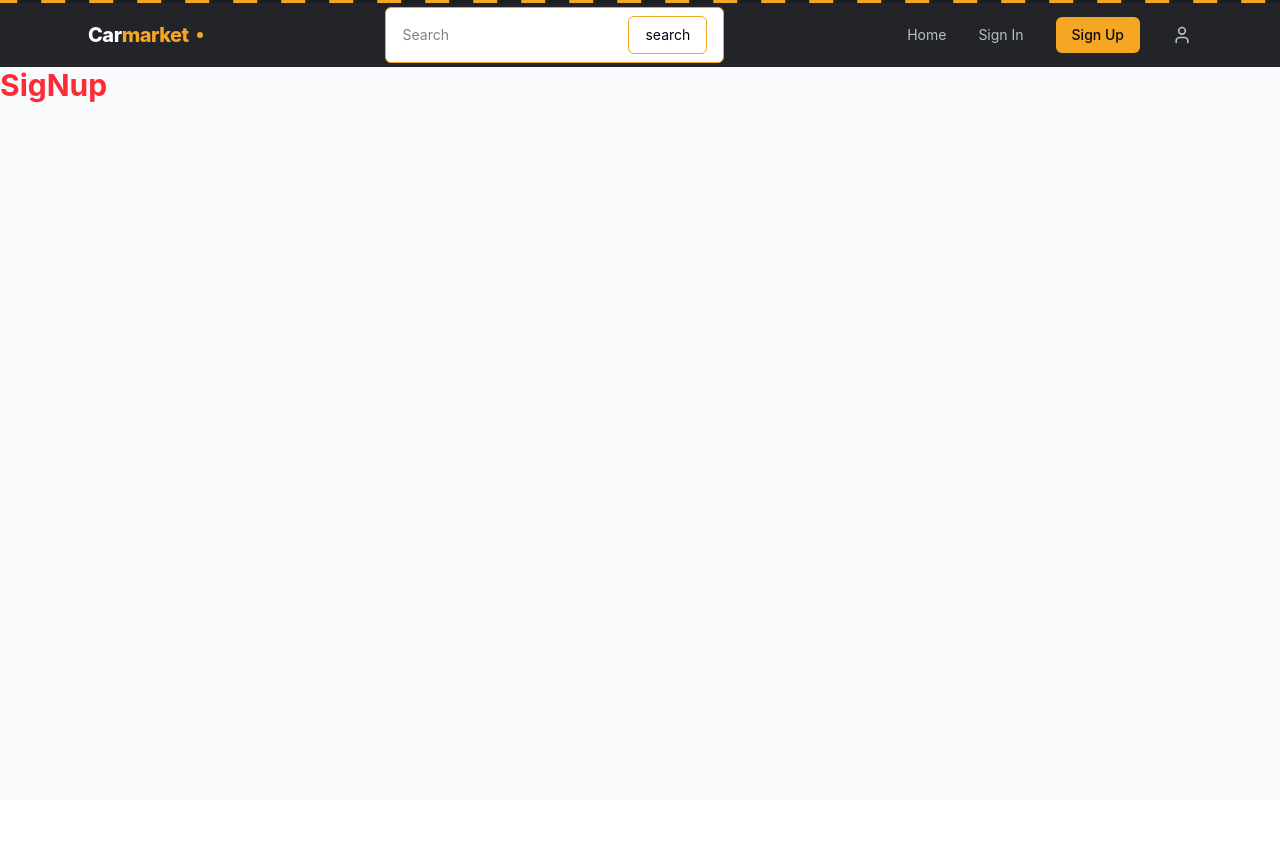
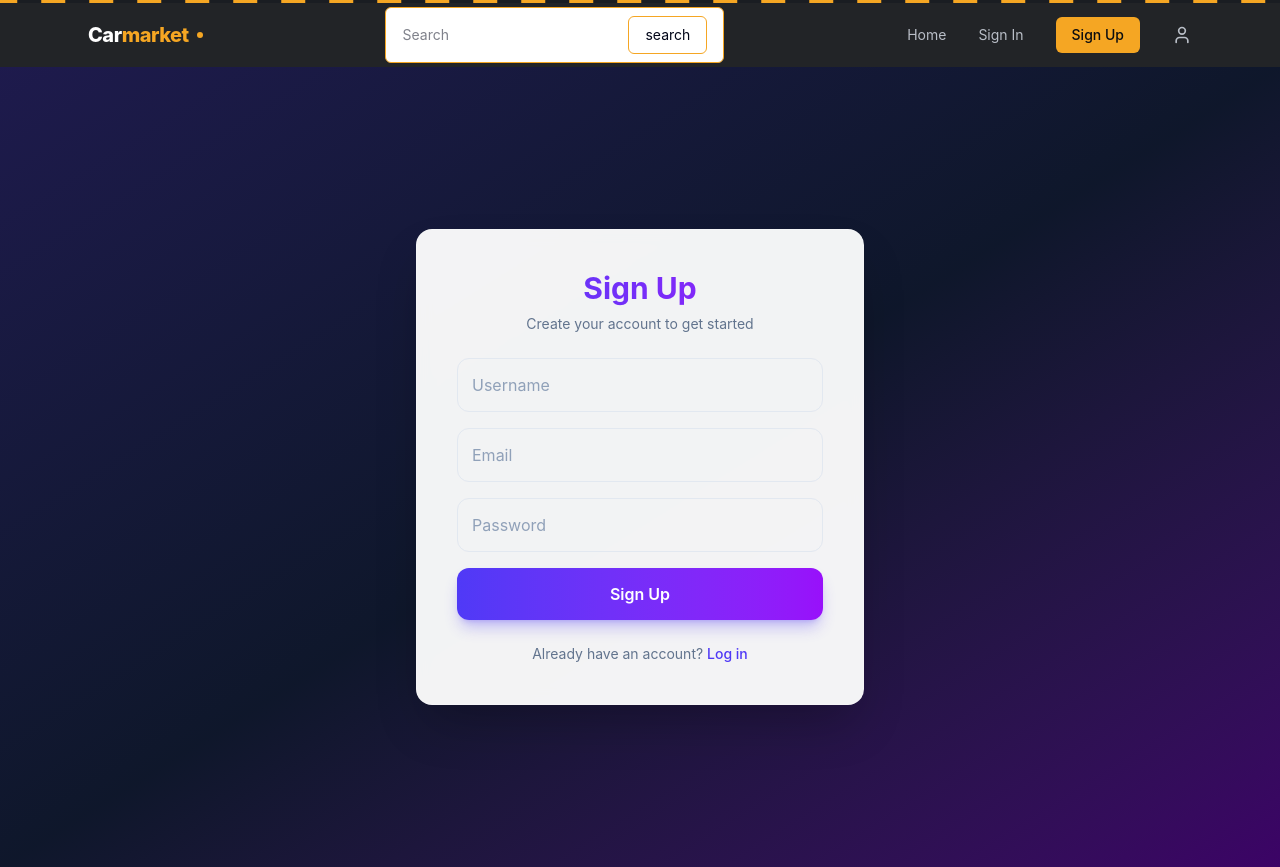
Before and after one commit to omar-abdi/Carmarket-project, a React app in the folder frontend/: page /sigNup in a window 1280 px wide. Before the commit the page ends 800 px from the top, so only its background shows below. Built offline with nearby package versions, Linux system fonts and the light colour scheme; the HTML template or start-up script is replaced by a standard one.

Commit message:
12 signup page UI

```diff
--- a/frontend/src/pages/SigNup.jsx
+++ b/frontend/src/pages/SigNup.jsx
@@ -2,9 +2,53 @@ import React from 'react'
 
 function SigNup() {
   return (
-    <div>
-      <h1 className="text-3xl font-bold text-red-500">SigNup</h1>
-    </div>
+   <div className="min-h-screen flex items-center justify-center bg-gradient-to-br from-indigo-950 via-slate-900 to-purple-950 p-4">
+  <div className="bg-white/95 backdrop-blur-sm p-10 rounded-2xl shadow-2xl w-full max-w-md border border-white/20">
+    <h1 className="text-3xl font-bold text-center mb-2 bg-gradient-to-r from-indigo-600 to-purple-600 bg-clip-text text-transparent">
+      Sign Up
+    </h1>
+    <p className="text-center text-slate-500 text-sm mb-6">
+      Create your account to get started
+    </p>
+
+    <form className="space-y-4">
+      <input
+        type="text"
+        id="username"
+        placeholder="Username"
+        className="w-full border border-slate-200 p-3.5 rounded-xl outline-none transition-all focus:ring-2 focus:ring-indigo-500 focus:border-transparent placeholder:text-slate-400"
+      />
+
+      <input
+        type="email"
+        id="email"
+        placeholder="Email"
+        className="w-full border border-slate-200 p-3.5 rounded-xl outline-none transition-all focus:ring-2 focus:ring-indigo-500 focus:border-transparent placeholder:text-slate-400"
+      />
+
+      <input
+        type="password"
+        id="password"
+        placeholder="Password"
+        className="w-full border border-slate-200 p-3.5 rounded-xl outline-none transition-all focus:ring-2 focus:ring-indigo-500 focus:border-transparent placeholder:text-slate-400"
+      />
+
+      <button
+        type="submit"
+        className="w-full bg-gradient-to-r from-indigo-600 to-purple-600 text-white p-3.5 rounded-xl font-semibold hover:from-indigo-700 hover:to-purple-700 transition-all shadow-lg shadow-indigo-600/30 hover:shadow-indigo-600/50 active:scale-[0.98]"
+      >
+        Sign Up
+      </button>
+    </form>
+
+    <p className="text-center text-sm text-slate-500 mt-6">
+      Already have an account?{" "}
+      <span className="text-indigo-600 font-medium cursor-pointer hover:underline">
+        Log in
+      </span>
+    </p>
+  </div>
+</div>
   )
 }
 
```
